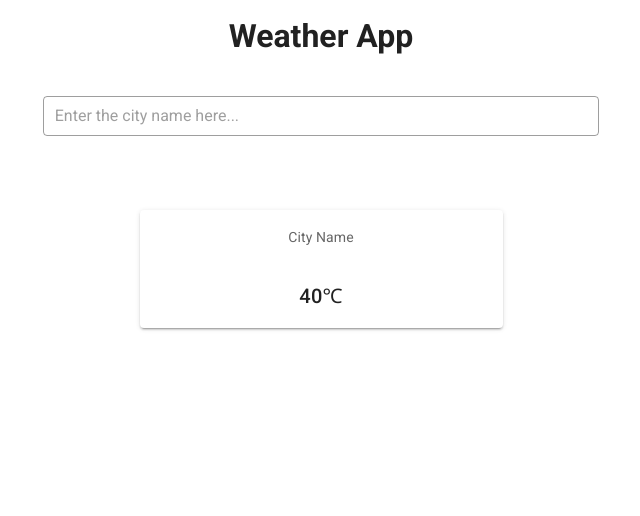
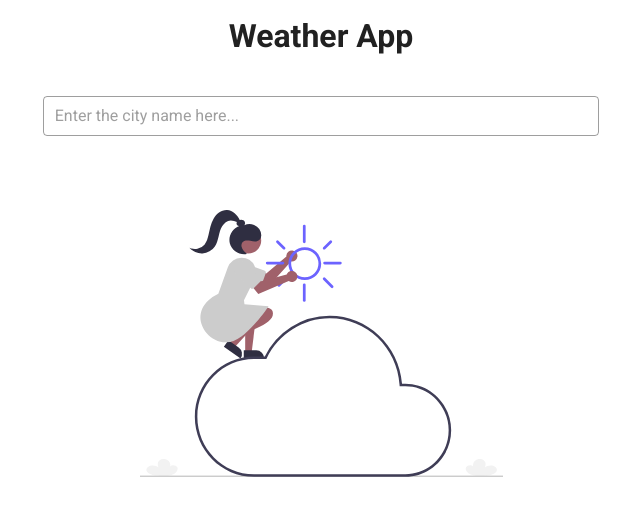
Before and after one commit to Mohamad-Al-Omar/WeatherApp-Vue.js, a Vue app: page / in a window 1280 px wide. Shown: the top 516 px of the page, without its empty margins (319-959 px from the left). Built offline with nearby package versions, Linux system fonts and the light colour scheme.

Commit message:
add weather svg

```diff
--- a/src/components/WeatherApp.vue
+++ b/src/components/WeatherApp.vue
@@ -17,12 +17,13 @@
       </v-col>
       <v-col cols="12" align="center">
         <v-col cols="12" md="4" sm="6">
-          <v-card>
+          <v-card v-show="false">
             <v-card-text>{{ cityName }}</v-card-text>
             <v-card-title class="justify-center">
               {{ temperature }}&#8451;
             </v-card-title>
           </v-card>
+          <v-img  src="../assets/undraw_Weather_app_re_kcb1.svg" />
         </v-col>
       </v-col>
     </v-row>
@@ -45,7 +46,7 @@ export default {
       console.log(this.$axios.baseURL);
       this.$axios
         .get(
-            "weather?q=" +
+          "weather?q=" +
             this.queryText +
             "&appid=c50004d24015a979a7e5a7e84355b95d"
         )
```
Also changed, not shown: src/assets/undraw_Weather_app_re_kcb1.svg (added).
